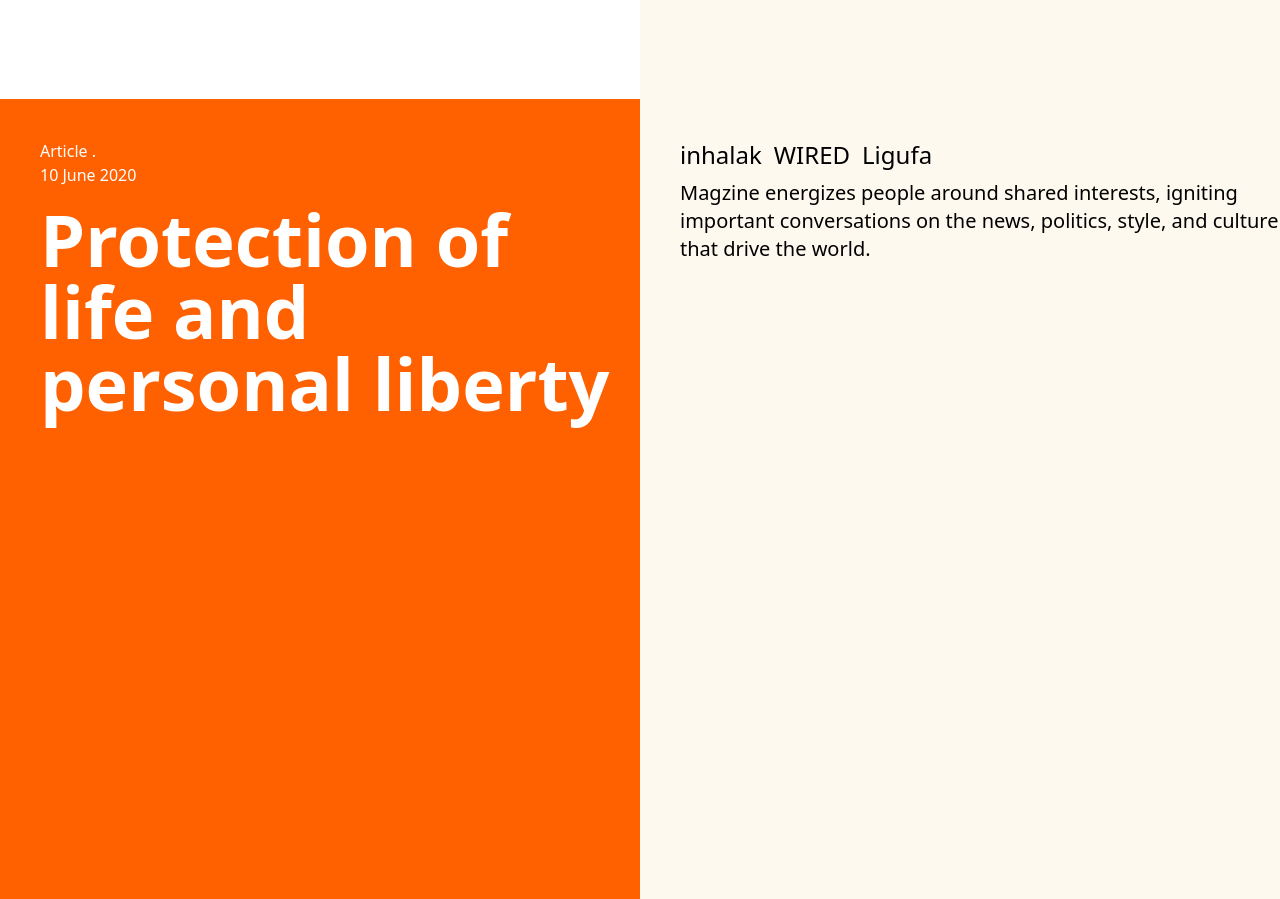
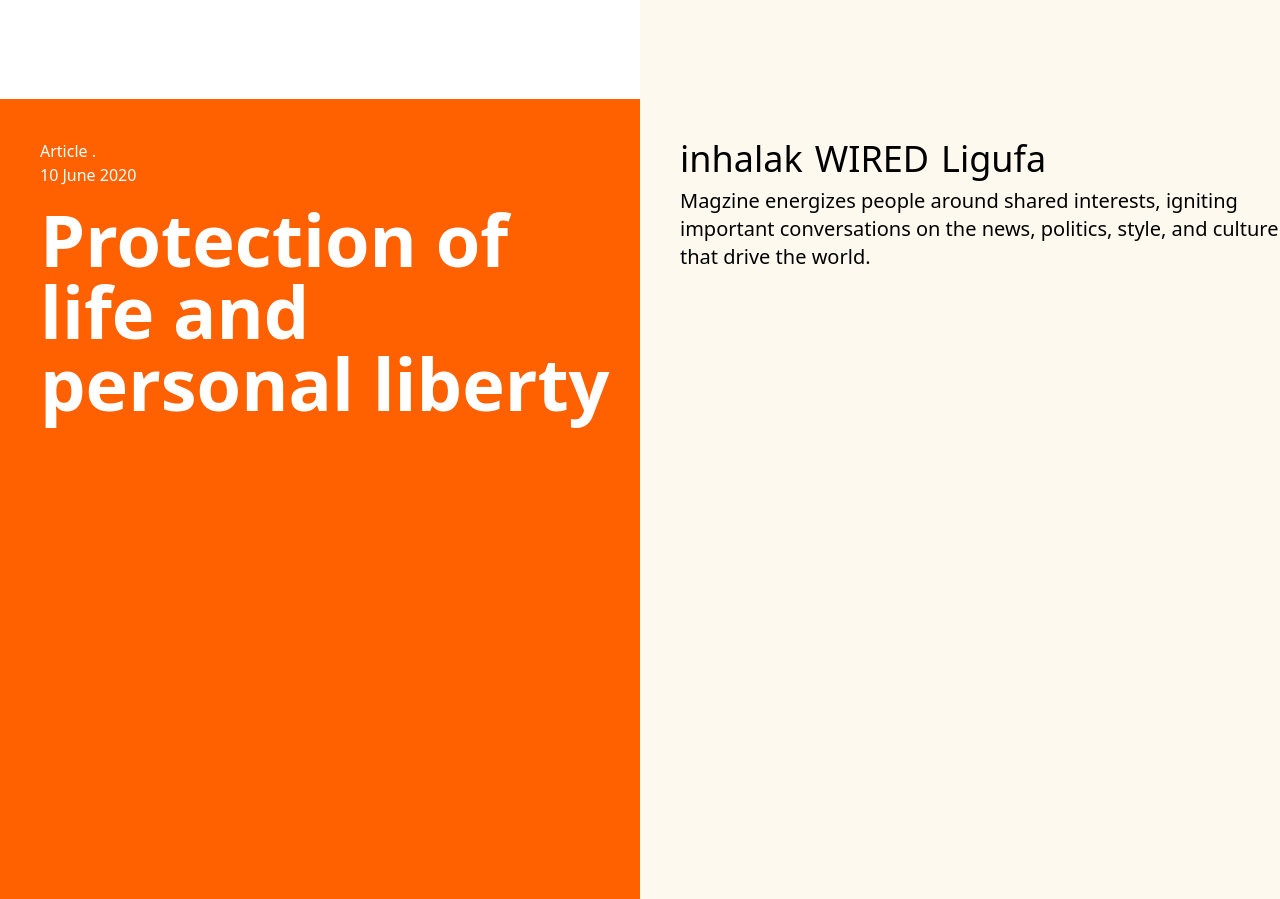
Before and after one commit to Tanuj-Bhaud/rockers, a Next.js app: page / in a window 1280 px wide. Shown: the part 900-1799 px from the top of the page. Built offline with nearby package versions, Linux system fonts and the light colour scheme.

Commit message:
:iphone: made it completely responsive everywhere

```diff
--- a/pages/index.tsx
+++ b/pages/index.tsx
@@ -6,7 +6,7 @@ const Home: NextPage = () => {
   return (
     <div className="">
       <Head>
-        <title>Create Next App</title>
+        <title>Rockers</title>
         <link rel="icon" href="/favicon.ico" />
       </Head>
 
@@ -52,9 +52,9 @@ const Home: NextPage = () => {
              </div>
           <div className='pl-10 sm:pl-15 pt-10 sm:pt-15 h-screen bg-[#fef9ef]'>
             <div className='flex flex-col md:flex-row'>
-            <div className='mr-3 text-xl md:text-2xl sm:text-xl'>inhalak</div>
-            <div className='mr-3 text-xl md:text-2xl sm:text-xl'>WIRED</div>
-            <div className='mr-3 text-xl md:text-2xl sm:text-xl'>Ligufa</div>
+            <div className='mr-3 text-xl md:text-2xl lg:text-4xl sm:text-xl'>inhalak</div>
+            <div className='mr-3 text-xl md:text-2xl lg:text-4xl sm:text-xl'>WIRED</div>
+            <div className='mr-3 text-xl md:text-2xl lg:text-4xl sm:text-xl'>Ligufa</div>
             </div>
             <p className='mt-2 md:text-xl '>Magzine energizes people around shared interests, igniting important conversations on the news, politics, style, and culture that drive the world.</p>
             </div>
```
